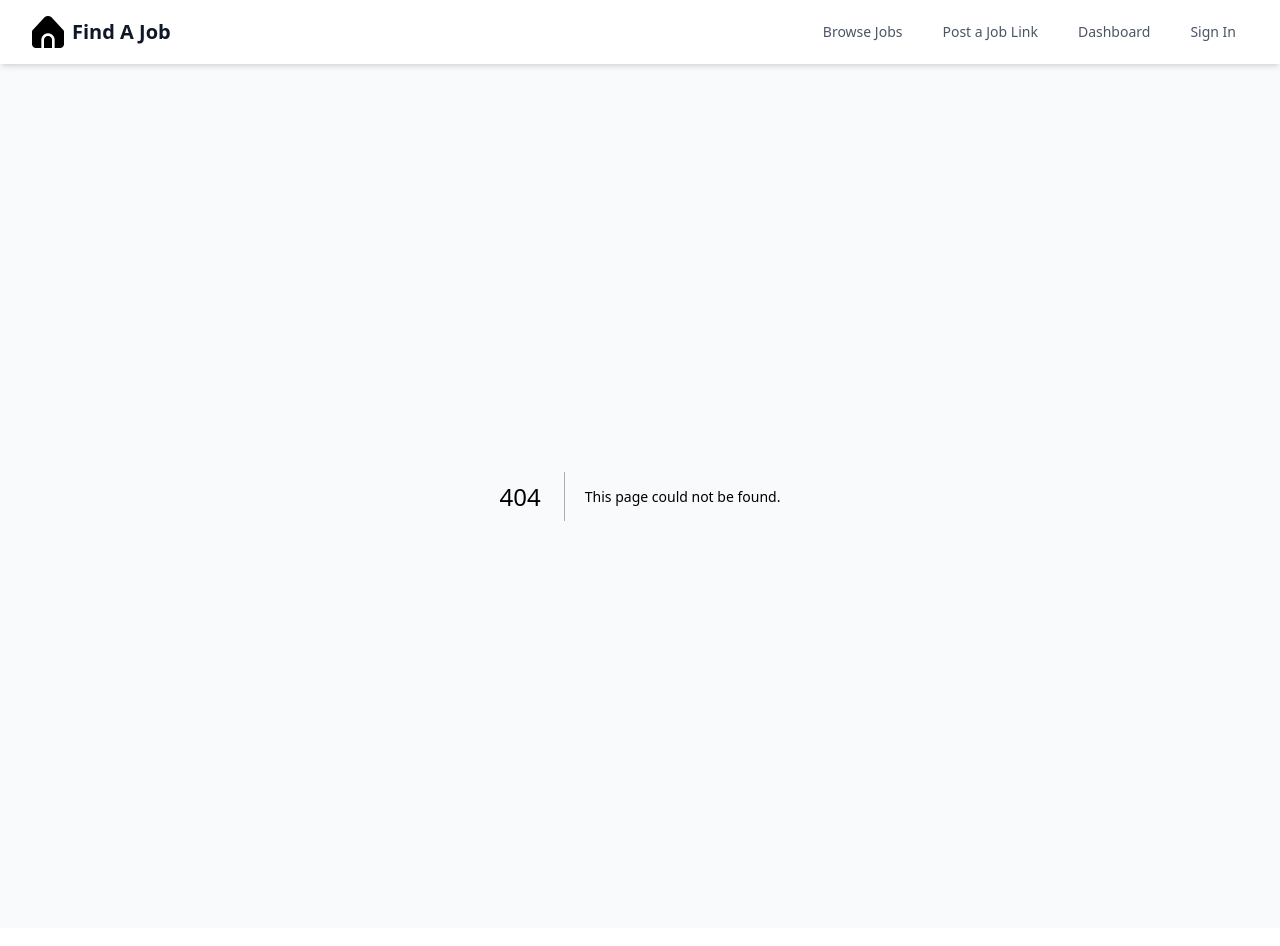
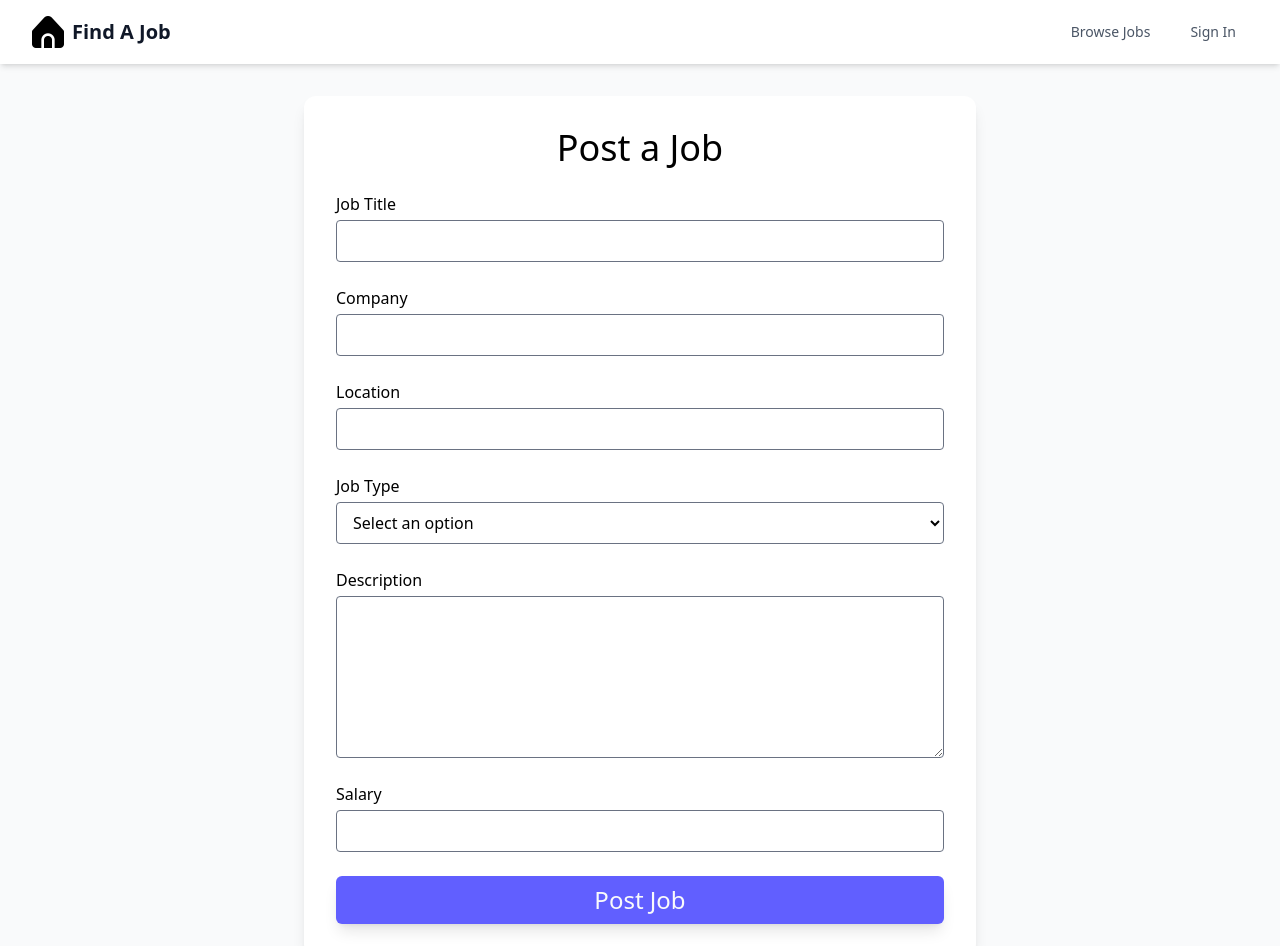
Before and after one commit to Higino-Neto/findAJob, a Next.js app: page /jobs/post in a window 1280 px wide. Before the commit this address had no page. Shown: the top 946 px of the page. Built offline with nearby package versions, Linux system fonts and the light colour scheme; no server answers.

Commit message:
Add PostJob page and UI designed

```diff
--- a/app/auth/signin/page.tsx
+++ b/app/auth/signin/page.tsx
@@ -5,7 +5,7 @@
 export default function SignInPage() {
   return (
     <div className="min-h-[calc(100vh-10rem)] flex items-center justify-center">
-      <div className="max-w-md w-full space-y-8 bg-white p-8 rounded-xl shadow-lg mx-4">
+      <div className="max-w-md w-full space-y-6 bg-white p-8 rounded-xl shadow-lg mx-4">
         <div className="text-center">
           <h2 className="text-3xl font-bold text-gray-900 mb-2">
             Welcome to the FindAJob
@@ -15,7 +15,7 @@
           </p>
         </div>
 
-        <div className="mt-8">
+        <div className="mt-2">
           <button
             onClick={loginGitHub}
             className="hover:cursor-pointer w-full flex items-center gap-3 px-4 py-3 border border-gray-300 rounded-lg text-gray-700 bg-white hover:bg-gray-50 transition-colors duration-200"
@@ -34,7 +34,7 @@
             </span>
           </button>
         </div>
-        <div className="mt-8">
+        <div className="mt-2">
           <button
             onClick={loginGoogle}
             className="hover:cursor-pointer w-full flex items-center gap-3 px-4 py-3 border border-gray-300 rounded-lg text-gray-700 bg-white hover:bg-gray-50 transition-colors duration-200"
--- a/app/jobs/page.tsx
+++ /dev/null
@@ -1,3 +0,0 @@
-export default function jobs() {
-  return <div></div>;
-}
--- /dev/null
+++ b/app/jobs/post/page.tsx
@@ -0,0 +1,77 @@
+export default function PostJobPage() {
+  return (
+    <div className="min-h-[cal(100vh-10rem)] flex flex-col items-center">
+      <div className="max-w-2xl w-full space-y-6 bg-white p-8 rounded-xl shadow-lg">
+        <h1 className="flex justify-center text-4xl mb-6">Post a Job</h1>
+        <form>
+          <div className="flex flex-col mb-6">
+            <label>Job Title</label>
+            <input
+              type="text"
+              name="jobName"
+              required
+              className="block mt-1 border border-gray-500 rounded-sm focus:outline-none focus:ring-2 focus:ring-indigo-500 px-3 p-2"
+            />
+          </div>
+          <div className="flex flex-col mb-6">
+            <label>Company</label>
+            <input
+              type="text"
+              name="company"
+              required
+              className="block mt-1 border border-gray-500 rounded-sm focus:outline-none focus:ring-2 focus:ring-indigo-500 px-3 p-2"
+            />
+          </div>
+          <div className="flex flex-col mb-6">
+            <label>Location</label>
+            <input
+              type="text"
+              name="location"
+              required
+              className="block mt-1 border border-gray-500 rounded-sm focus:outline-none focus:ring-2 focus:ring-indigo-500 px-3 p-2"
+            />
+          </div>
+          <div className="flex flex-col mb-6">
+            <label>Job Type</label>
+            <select
+              name="type"
+              id="type"
+              required
+              className="block mt-1 border border-gray-500 rounded-sm focus:outline-none focus:ring-2 focus:ring-indigo-500 px-3 p-2"
+            >
+              <option value="">Select an option</option>
+              <option value="Remote">Remote</option>
+              <option value="Presential">Presential</option>
+              <option value="Hibrid">Hibrid</option>
+            </select>
+          </div>
+          <div className="flex flex-col mb-6">
+            <label>Description</label>
+            <textarea
+              rows={6}
+              required
+              className="block mt-1 border border-gray-500 rounded-sm focus:outline-none focus:ring-2 focus:ring-indigo-500 px-3 p-2"
+            />
+          </div>
+          <div className="flex flex-col mb-6">
+            <label>Salary</label>
+            <input
+              type="text"
+              name="salary"
+              id="salary"
+              className="block mt-1 border border-gray-500 rounded-sm focus:outline-none focus:ring-2 focus:ring-indigo-500 px-3 p-2"
+            />
+          </div>
+          <div>
+            <button
+              type="submit"
+              className="text-gray-50 text-2xl w-full p-2 flex justify-center items-center bg-indigo-500 rounded-md shadow-lg hover:cursor-pointer transition-all duration-200 hover:scale-101"
+            >
+              Post Job
+            </button>
+          </div>
+        </form>
+      </div>
+    </div>
+  );
+}
--- a/app/layout.tsx
+++ b/app/layout.tsx
@@ -1,9 +1,8 @@
-import type { Metadata } from "next";
-import { Geist, Geist_Mono } from "next/font/google";
+import NavBar from "@/components/NavBar";
+import { Providers } from "@/components/Providers";
 import "./globals.css";
-import NavBar from "@/components/NavBar";
 
-export default function RootLayout({
+export default async function RootLayout({
   children,
 }: Readonly<{
   children: React.ReactNode;
@@ -11,10 +10,12 @@
   return (
     <html lang="en">
       <body className={`antialiased`}>
-        <div className="min-h-screen bg-gray-50">
-          <NavBar />
-          <main className="container mx-auto px-4 py-8">{children}</main>
-        </div>
+        <Providers>
+          <div className="min-h-screen bg-gray-50">
+            <NavBar />
+            <main className="container mx-auto px-4 py-8">{children}</main>
+          </div>
+        </Providers>
       </body>
     </html>
   );
--- /dev/null
+++ b/app/not-found.tsx
@@ -0,0 +1,16 @@
+"use client";
+
+import { usePathname } from "next/navigation";
+
+export default function Custom404() {
+  const pathName = usePathname();
+
+  return (
+    <div className="flex flex-col items-center justify-center">
+      <h1 className="font-bold text-5xl mb-4 mt-2">404</h1>
+      <h3 className="font-medium ">
+        <a className="text-red-800 font-bold">{pathName}</a> cannot be found.
+      </h3>
+    </div>
+  );
+}
--- a/components/NavBar.tsx
+++ b/components/NavBar.tsx
@@ -1,7 +1,13 @@
+"use client";
+
 import Link from "next/link";
 import Image from "next/image";
+import { useSession } from "next-auth/react";
+import { logout } from "@/lib/auth";
 
 export default function NavBar() {
+  const { data: session } = useSession();
+
   return (
     <nav className="bg-white shadow-md">
       <div className="max-w-7xl mx-auto px-4 sm:px-6 lg:px-8">
@@ -27,25 +33,39 @@
             >
               Browse Jobs{" "}
             </Link>
+
+            {session ? (
+              <>
                 <Link
                   className="text-gray-600 hover:text-gray-900 px-3 py-2 rounded-md text-sm font-medium"
                   href={"/jobs/post"}
                 >
                   Post a Job Link{" "}
                 </Link>
+
                 <Link
                   className="text-gray-600 hover:text-gray-900 px-3 py-2 rounded-md text-sm font-medium"
                   href={"/dashboard"}
                 >
                   Dashboard{" "}
                 </Link>
-
+                <button
+                  onClick={logout}
+                  className="text-gray-600 hover:text-gray-900 px-3 py-2 rounded-md text-sm font-medium hover:cursor-pointer"
+                >
+                  Sign Out
+                </button>
+              </>
+            ) : (
+              <>
                 <Link
                   className="text-gray-600 hover:text-gray-900 px-3 py-2 rounded-md text-sm font-medium"
                   href={"/auth/signin"}
                 >
                   Sign In{" "}
                 </Link>
+              </>
+            )}
           </div>
         </div>
       </div>
--- /dev/null
+++ b/components/Providers.tsx
@@ -0,0 +1,6 @@
+"use client";
+import { SessionProvider } from "next-auth/react";
+
+export function Providers({ children }: { children: React.ReactNode }) {
+  return <SessionProvider>{children}</SessionProvider>;
+}
```
Also changed, not shown: app/api/auth/[...nextauth]/route.ts (line endings or trailing spaces). Lines whose indentation alone changed are shown as unchanged.
